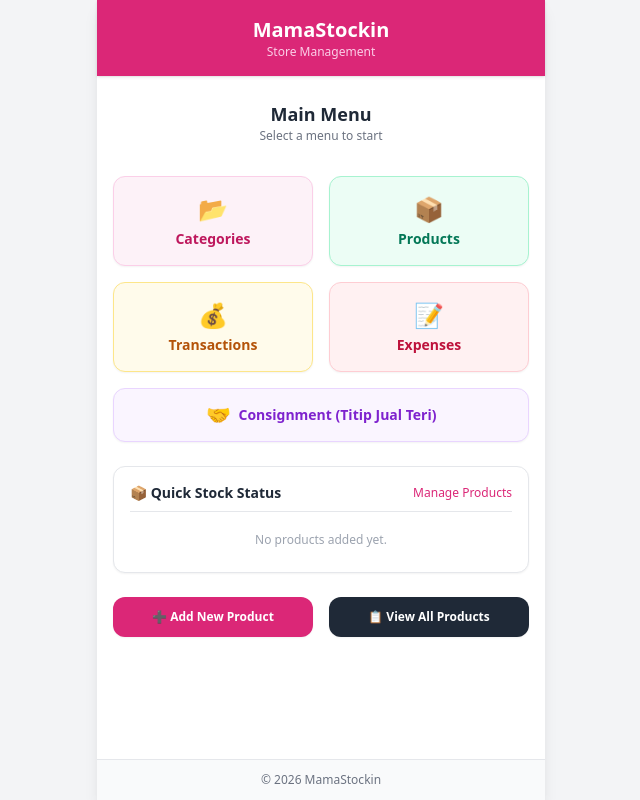
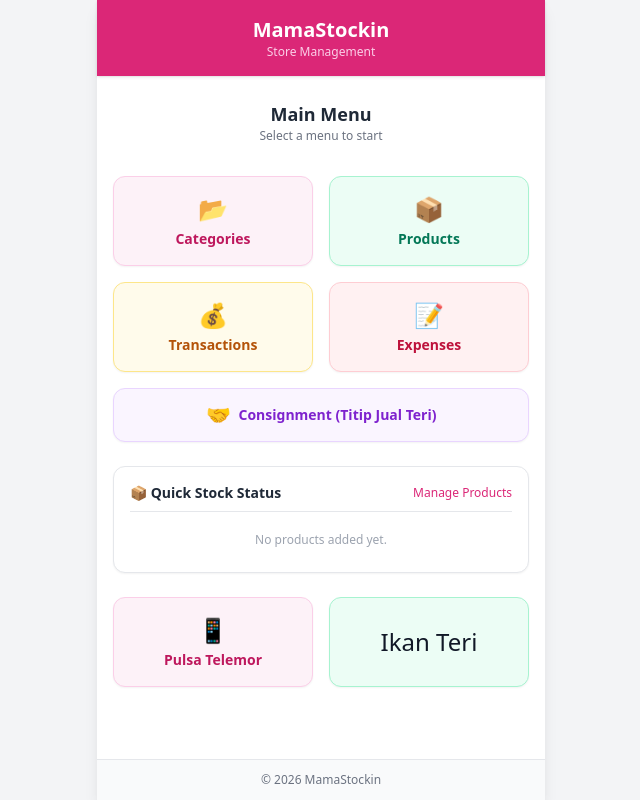
Before and after one commit to abindacarmo/mama-stockin, a Django app: page / in a window 1280 px wide. Shown: the whole page, without its empty margins (319-959 px from the left). Run offline with Django 5.2, Linux system fonts and the light colour scheme; data that the repository does not hold is empty; some libraries are stand-ins or nearby versions.

Commit message:
Add direct shortcut buttons for Pulsa Telemor and Ikan Teri

```diff
--- a/store/templates/store/home.html
+++ b/store/templates/store/home.html
@@ -64,13 +64,15 @@
         </div>
     </div>
 
-    <!-- Two New Product Action Buttons as Replacement -->
+    <!-- Two Specific Product Buttons: Pulsa Telemor & Ikan Teri -->
     <div class="grid grid-cols-2 gap-4">
-        <a href="{% url 'product_list' %}" class="bg-pink-600 hover:bg-pink-700 text-white p-3 rounded-xl font-semibold text-xs text-center transition shadow-sm flex items-center justify-center space-x-1">
-            <span>➕ Add New Product</span>
+        <a href="{% url 'product_list' %}" class="bg-pink-50 hover:bg-pink-100 border border-pink-200 p-4 rounded-xl flex flex-col items-center justify-center text-center transition shadow-sm">
+            <span class="text-2xl mb-1">📱</span>
+            <span class="font-semibold text-pink-700 text-sm">Pulsa Telemor</span>
         </a>
-        <a href="{% url 'product_list' %}" class="bg-gray-800 hover:bg-gray-900 text-white p-3 rounded-xl font-semibold text-xs text-center transition shadow-sm flex items-center justify-center space-x-1">
-            <span>📋 View All Products</span>
+        <a href="{% url 'consignment_list' %}" class="bg-emerald-50 hover:bg-emerald-100 border border-emerald-200 p-4 rounded-xl flex flex-col items-center justify-center text-center transition shadow-sm">
+            <span class="text-2xl mb-1>🐟</span>
+            <span class="font-semibold text-emerald-700 text-sm">Ikan Teri</span>
         </a>
     </div>
 </div>
```
